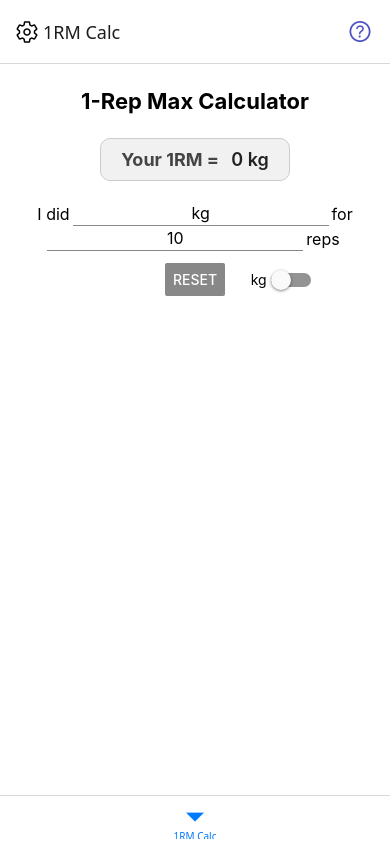
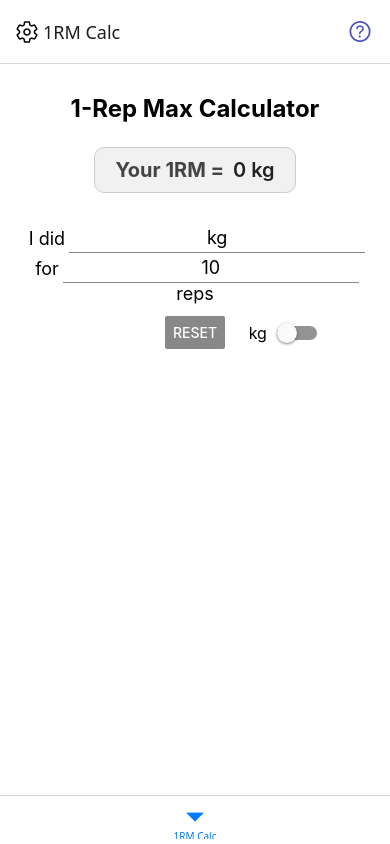
Before and after one commit to didierVincent/ramp-sets, a React Native app: screen /Back in a window 390 px wide. Built offline with nearby package versions, Linux system fonts and the light colour scheme.

Commit message:
small styling adjustments for 1rm calc screen

```diff
--- a/screens/OneRMCalc/OneRMCalc.jsx
+++ b/screens/OneRMCalc/OneRMCalc.jsx
@@ -194,8 +194,8 @@ const renderPercentTable = () => {
 
         {rawOneRM > 0 && <View style={styles.rmGrid}>{renderRMGrid()}</View>}
         {rawOneRM > 0 && (
-  <View style={{ marginTop: 8 }}>
-    <Text style={{ fontSize: 16, fontWeight: '700', marginBottom: 6, textAlign: 'center' }}>
+  <View style={{ marginTop: 24 }}>
+    <Text style={{ fontSize: 16, fontWeight: '700', marginBottom: 12, textAlign: 'center' }}>
       SBD Load Guide
     </Text>
     <View style={styles.percentTable}>{renderPercentTable()}</View>
@@ -209,8 +209,8 @@ const renderPercentTable = () => {
 
 
 const styles = StyleSheet.create({
-  container: { flex: 1, padding: 16, backgroundColor: '#fff' },
-  title: { textAlign: 'center', fontSize: 22, fontWeight: 'bold', marginTop: 8 },
+  container: { flex: 1, padding: 22, backgroundColor: '#fff' },
+  title: { textAlign: 'center', fontSize: 24, fontWeight: 'bold', marginTop: 8 },
   resultBox: {
     marginTop: 24,
     alignSelf: 'center',
@@ -223,23 +223,24 @@ const styles = StyleSheet.create({
     minWidth: 180,
   },
   resultRow: { flexDirection: 'row', justifyContent: 'space-between' },
-  resultLabel: { fontSize: 18, fontWeight: 'bold', color: '#444', marginRight: 8 },
-  resultValue: { fontSize: 18, fontWeight: '600', color: '#222' },
+  resultLabel: { fontSize: 20, fontWeight: 'bold', color: '#444', marginRight: 4 },
+  resultValue: { fontSize: 20, fontWeight: '600', color: '#222' },
   sentenceInput: {
-    marginTop: 20,
+    marginTop: 30,
     flexDirection: 'row',
     alignItems: 'center',
     justifyContent: 'center',
     flexWrap: 'wrap',
   },
-  staticText: { fontSize: 16, marginHorizontal: 3 },
+  staticText: { fontSize: 18, marginHorizontal: 4 },
   inlineInput: {
     borderBottomWidth: 1,
     borderColor: '#888',
     paddingHorizontal: 4,
     paddingVertical: 2,
-    fontSize: 16,
-    minWidth: 50,
+    fontSize: 18,
+    minWidth: 60,
+    minHeight: 30,
     textAlign: 'center',
   },
   actionsRow: {
@@ -249,7 +250,7 @@ const styles = StyleSheet.create({
     paddingHorizontal: 12,
   },
   toggleInline: { flexDirection: 'row', alignItems: 'center' },
-  toggleLabel: { fontSize: 14, marginRight: 4 },
+  toggleLabel: { fontSize: 16, marginRight: 10 },
   rmGrid: {
   marginTop: 12,
   flexDirection: 'row',
@@ -291,6 +292,6 @@ gridValue: { fontSize: 16, fontWeight: '500', color: '#222' },
 },
 
   percentLabel: { fontSize: 16, fontWeight: '500', color: '#444' },
-  percentValue: { marginLeft: 8, fontSize: 16, fontWeight: '600', color: '#222' },
-  percentDetail: { marginLeft: 8, fontSize: 14, fontWeight: '400', color: '#333' },
+  percentValue: { marginLeft: 8, fontSize: 18, fontWeight: '600', color: '#222' },
+  percentDetail: { marginLeft: 8, fontSize: 16, fontWeight: '400', color: '#333' },
 });
```
